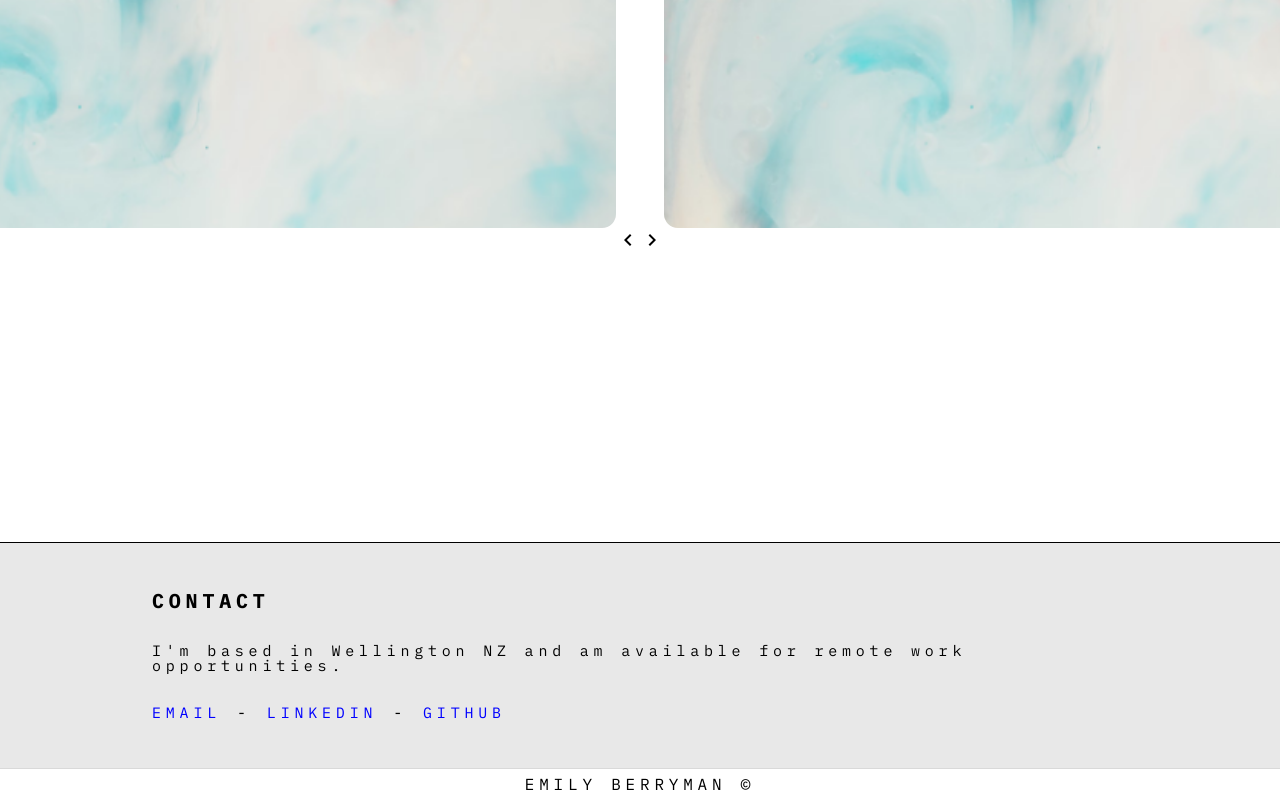
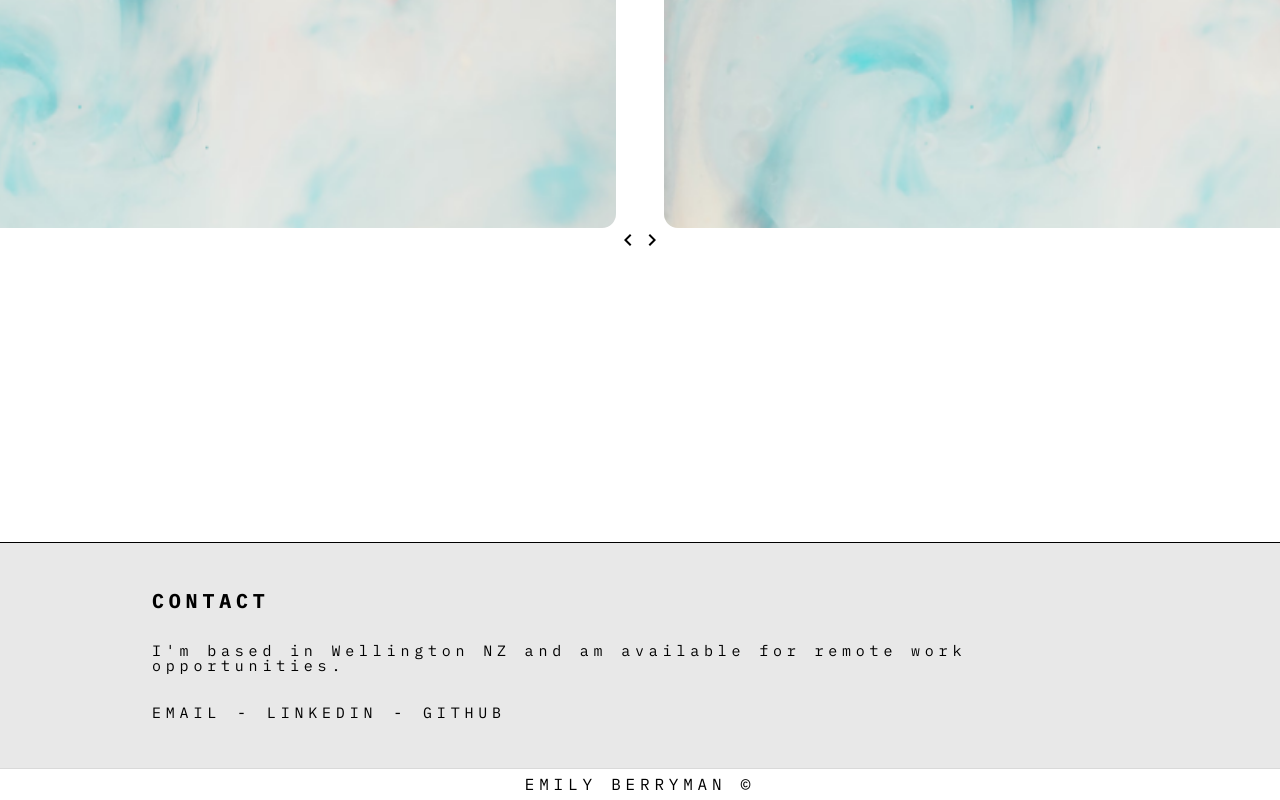
Before and after one commit to emily-berryman/dev-portfolio-24, a Next.js app: page / in a window 1280 px wide. Shown: the part 2353-3153 px from the top of the page. Built offline with nearby package versions, Linux system fonts and the light colour scheme; a web font is replaced by a local one.

Commit message:
Refactor StrikethroughLink component - remove color prop and add aria-label for accessibility

```diff
--- a/src/components/Link/StrikethroughLink.tsx
+++ b/src/components/Link/StrikethroughLink.tsx
@@ -1,23 +1,22 @@
-import React from "react";
 import styled from "styled-components";
 import Link from "next/link";
 
 interface StrikethroughLinkProps {
 	href: string;
 	linkText: string;
-	color?: string;
 	target?: string;
+	ariaLabel?: string;
 }
 
 function StrikethroughLink({
 	href,
 	linkText,
-	color,
 	target,
+	ariaLabel,
 }: StrikethroughLinkProps) {
 	return (
-		<Span color={color}>
-			<NavLink target={target} color={color} as={Link} href={href}>
+		<Span>
+			<NavLink target={target} as={Link} href={href} aria-label={ariaLabel}>
 				{linkText}
 			</NavLink>
 		</Span>
@@ -25,18 +24,7 @@ function StrikethroughLink({
 }
 
 const NavLink = styled.a`
-	color: ${(props) => props.color};
 	text-transform: uppercase;
-
-	&:focus-visible {
-		outline: 2px solid var(--secondary-blue);
-		outline-offset: 4px;
-		border-radius: 4px;
-	}
-
-	/* &:active {
-		outline: none;
-	} */
 `;
 
 const Span = styled.span`
@@ -52,7 +40,7 @@ const Span = styled.span`
 		height: 2px;
 		top: 50%;
 		margin-top: 0.5px;
-		background: ${(props) => props.color};
+		background: var(--secondary-color);
 	}
 
 	&::before {
@@ -62,12 +50,12 @@ const Span = styled.span`
 	&::after {
 		content: "";
 		right: 2.5px;
-		background: ${(props) => props.color};
+		background: var(--secondary-color);
 		transition: width 0.8s cubic-bezier(0.22, 0.61, 0.36, 1);
 	}
 
 	&:hover::before {
-		background: ${(props) => props.color};
+		background: var(--secondary-color);
 		width: 100%;
 		transition: width 0.5s cubic-bezier(0.22, 0.61, 0.36, 1);
 	}
```
